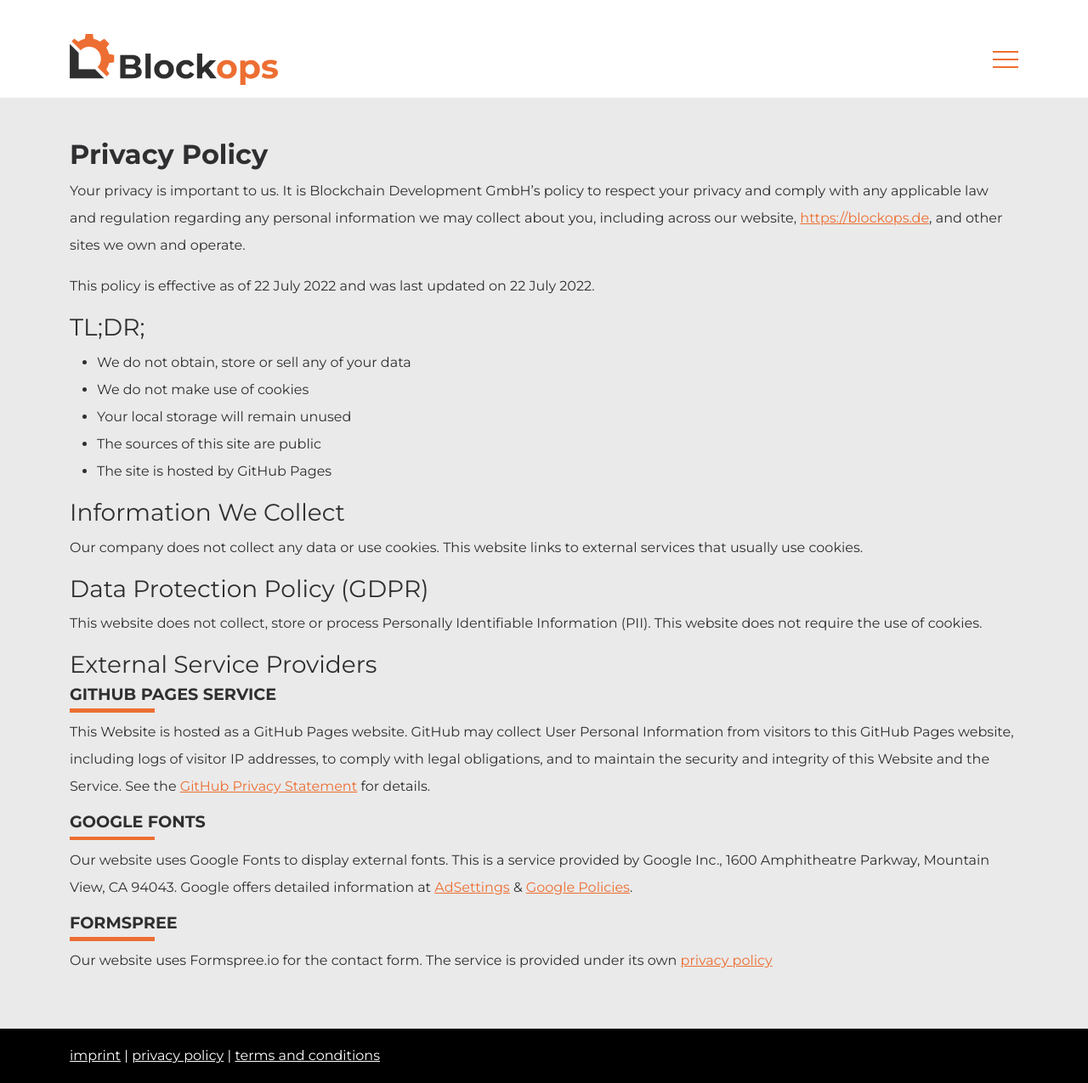
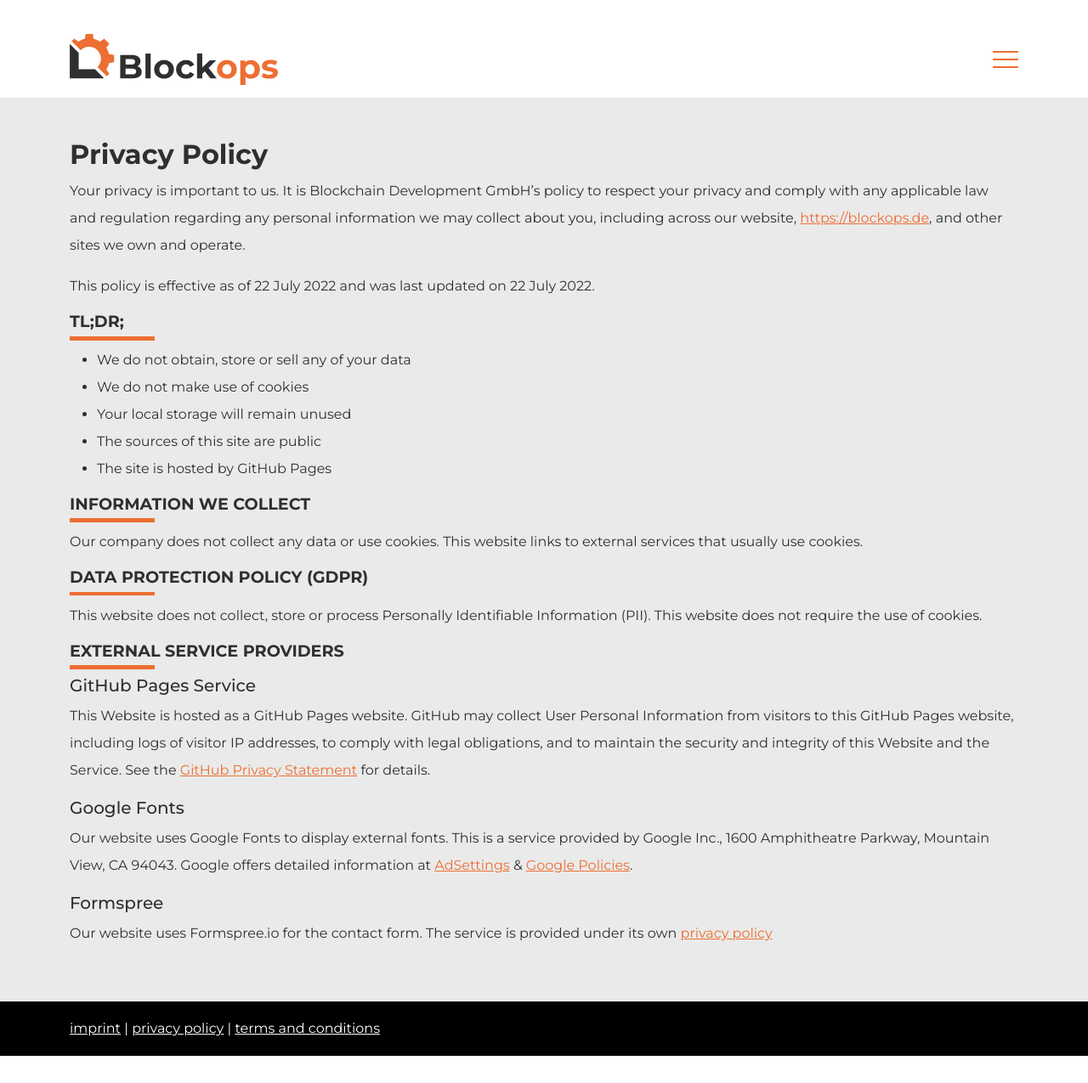
Before and after one commit to blockops-de/blockops-de.github.io, a Jekyll site: the page built from privacy.md, in a window 1280 px wide and 1275 px high. Shown: the whole window at 85% size. Built offline with Jekyll 4.4.1, drawn with Linux system fonts in a browser that asks for light colours.

Commit message:
update titles of privacy

```diff
--- a/privacy.md
+++ b/privacy.md
@@ -9,7 +9,7 @@
 
 This policy is effective as of 22 July 2022 and was last updated on 22 July 2022.
 
-### TL;DR;
+#### TL;DR;
 
 *   We do not obtain, store or sell any of your data
 *   We do not make use of cookies
@@ -17,24 +17,24 @@
 *   The sources of this site are public
 *   The site is hosted by GitHub Pages
 
-### Information We Collect
+#### Information We Collect
 
 Our company does not collect any data or use cookies. This website links to external services that usually use cookies.
 
-### Data Protection Policy (GDPR)
+#### Data Protection Policy (GDPR)
 
 This website does not collect, store or process Personally Identifiable Information (PII). This website does not require the use of cookies.
 
-### External Service Providers
+#### External Service Providers
 
-#### GitHub Pages Service
+##### GitHub Pages Service
 
 This Website is hosted as a GitHub Pages website. GitHub may collect User Personal Information from visitors to this GitHub Pages website, including logs of visitor IP addresses, to comply with legal obligations, and to maintain the security and integrity of this Website and the Service. See the [GitHub Privacy Statement](https://help.github.com/en/github/site-policy/github-privacy-statement) for details.
 
-#### Google Fonts
+##### Google Fonts
 
 Our website uses Google Fonts to display external fonts. This is a service provided by Google Inc., 1600 Amphitheatre Parkway, Mountain View, CA 94043. Google offers detailed information at [AdSettings](https://adssettings.google.com/authenticated) & [Google Policies](https://policies.google.com/privacy).
 
-#### Formspree
+##### Formspree
 
 Our website uses Formspree.io for the contact form. The service is provided under its own [privacy policy](https://formspree.io/legal/privacy-policy/)
```
